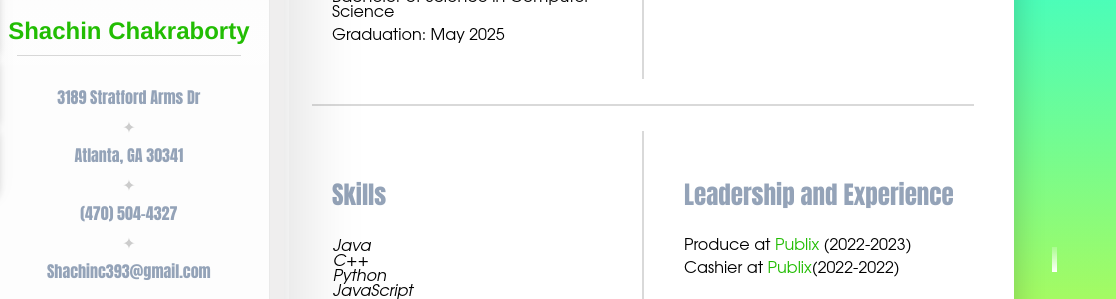
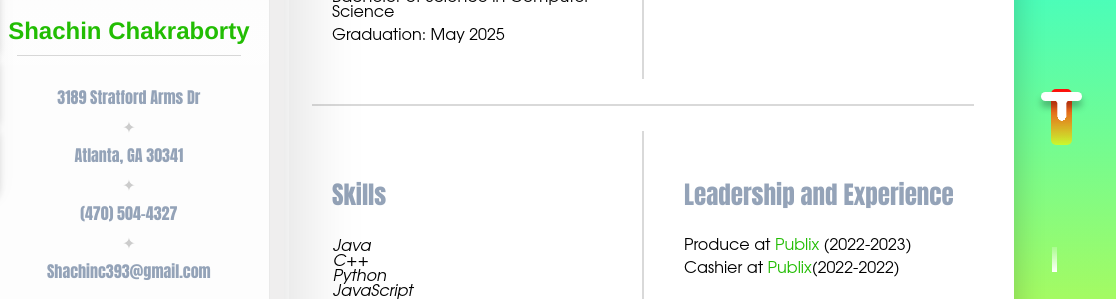
Before and after one commit to XShachin/CVWebsite, a website: page index.html in a window 1280 px wide. Shown: the part 283-582 px from the top of the page, 164-1280 px from the left. Drawn offline with Linux system fonts and the light colour scheme.

Commit message:
fixed switch

```diff
--- a/index.html
+++ b/index.html
@@ -148,6 +148,11 @@
 
       <!-- COLUMN 3: Seamless Floating Iframe Container -->
       <iframe src="personal_info.html" name="content-deck" class="content-frame-deck"></iframe>
+
+      <label class="switch">
+        <input type="checkbox" class="chk">
+        <span class="slider"></span>
+      </label>
     </div>
 
     <!-- Background Weather Mechanics -->
```
